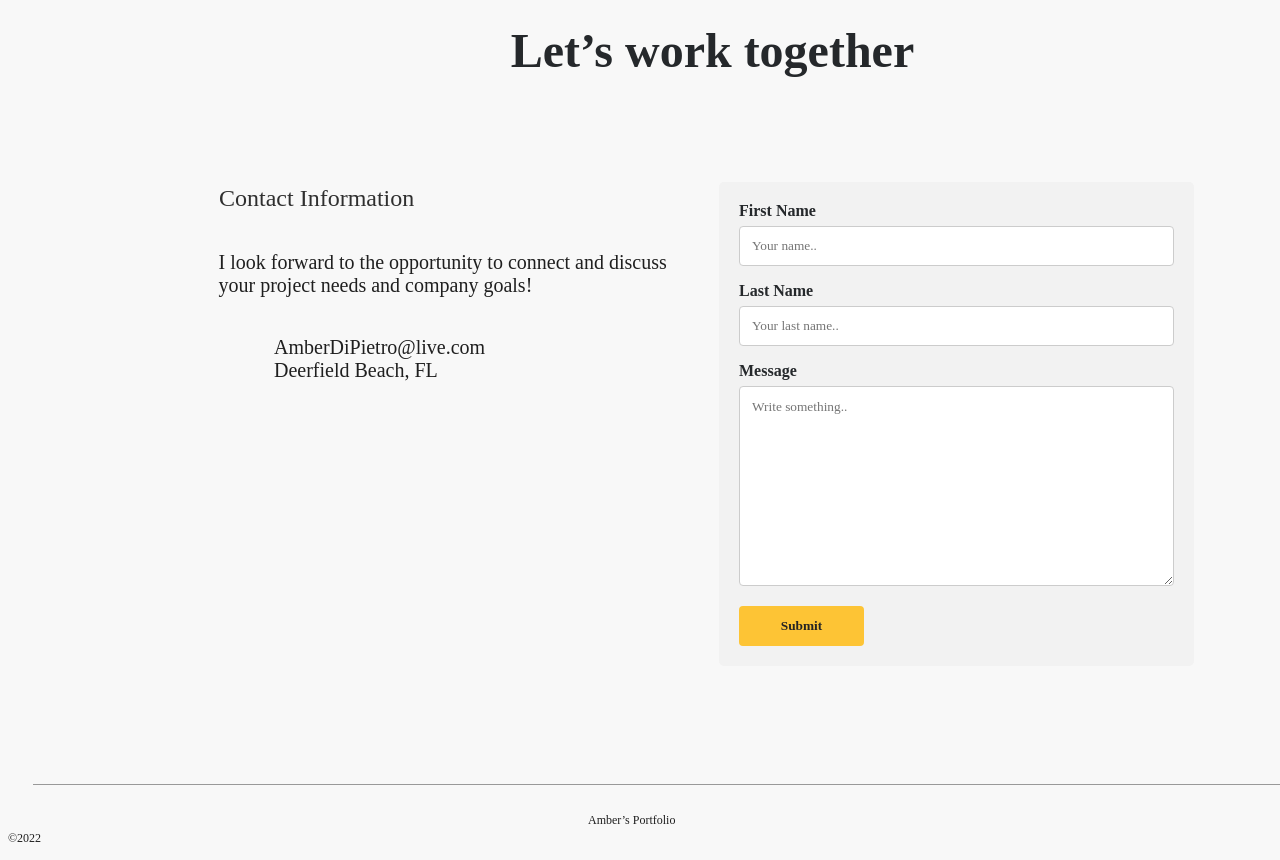
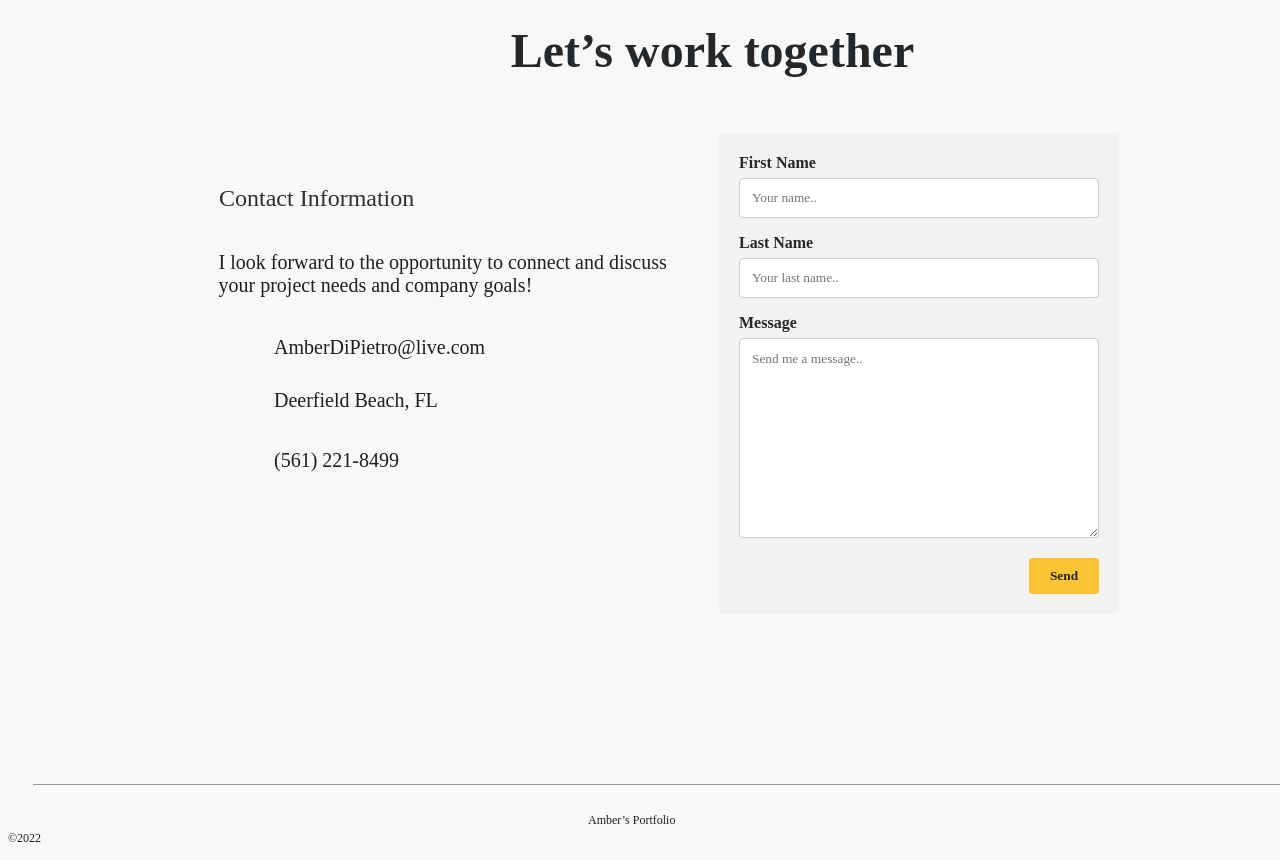
Before and after one commit to AmberDiPietro/UX_UI_HW_17_1, a plain HTML site: page index.html in a window 1280 px wide. Shown: the part 4060-4920 px from the top of the page. Drawn offline with Linux system fonts and the light colour scheme.

Commit message:
updated contact form

```diff
--- a/index.html
+++ b/index.html
@@ -135,7 +135,9 @@
       <div><span class="connectP">
           I look forward to the opportunity to connect and discuss your project needs and company goals!
         </span>
-        <div><span class="email">AmberDiPietro@live.com</span></div><div><span class="location">Deerfield Beach, FL</span></div>
+        <div><span class="email">AmberDiPietro@live.com</span></div>
+        <div><span class="location">Deerfield Beach, FL</span></div>
+        <div><span class="phone">(561) 221-8499</span></div>
     </div>
     <form>
       <div class="contactText"></div>
@@ -150,9 +152,9 @@
             <input type="text" id="lname" name="lastname" placeholder="Your last name..">
 
             <label for="subject">Message</label>
-            <textarea id="subject" name="subject" placeholder="Write something.." style="height:200px"></textarea>
+            <textarea id="subject" name="subject" placeholder="Send me a message.." style="height:200px"></textarea>
 
-            <input type="submit" value="Submit">
+            <input type="Send" value="Send">
         </div>
     </form>
   </div>
--- a/style.css
+++ b/style.css
@@ -699,12 +699,12 @@ margin: 0px 27px 150px 100px;
   form
   {
     display: inline-block;
-    width: 475px;
-    margin: -200px 0px 0px 711px;
+    width: 400px;
+    margin: -225px 0px 0px 711px;
 
   }
   input {
-    width: 400px;
+    width: 600px;
     height: 40px;
     flex-grow: 0;
     border-radius: 8px;
@@ -712,9 +712,9 @@ margin: 0px 27px 150px 100px;
     background-color: #fff;
   }
   label {
-    width: 80px;
+    width: 400px;
     height: 27px;
-    margin: 0 310px 3px 0;
+    margin: 0 250px 3px 0;
     padding: 0 10px 5px 0;
     font-family: Nunito;
     font-size: 16px;
@@ -740,13 +740,16 @@ margin: 0px 27px 150px 100px;
   }
 
   /* Style the submit button with a specific background color etc */
-  input[type=submit] {
+  input[type=send] {
     background-color: #fdc435;
-    width: 125px;
+    width: 50px;
+    height: 26px;
+    margin: 0 0 0 290px;
     font-family: Nunito;
+    text-align: center;
     font-weight: 600;
     color: rgb(37, 36, 36);
-    padding: 12px 20px;
+    padding: 5px 10px;
     border: none;
     border-radius: 4px;
     cursor: pointer;
@@ -792,7 +795,8 @@ height: 60px;
   }
   .email {
     width: 721px;
-  height: 27px;
+  height: 50px;
+  padding-bottom: 10px;
   margin: 32.5px 452px 95px 266px;
   font-family: Nunito;
   font-size: 20px;
@@ -807,7 +811,8 @@ height: 60px;
   .location {
     width: 353.6px;
     height: 27px;
-    margin: 32.5px 452px 95px 266px;
+    position: absolute;
+    margin: 30px 452px 85px 266px;
     font-family: Nunito;
     font-size: 20px;
     font-weight: normal;
@@ -818,3 +823,18 @@ height: 60px;
     text-align: left;
     color: #1f1f1f;
   }
+  .phone {
+    width: 353.6px;
+    height: 27px;
+    position: absolute;
+    margin: 90px 452px 85px 266px;
+    font-family: Nunito;
+    font-size: 20px;
+    font-weight: normal;
+    font-stretch: normal;
+    font-style: normal;
+    line-height: normal;
+    letter-spacing: normal;
+    text-align: left;
+    color: #1f1f1f;
+  }
```
